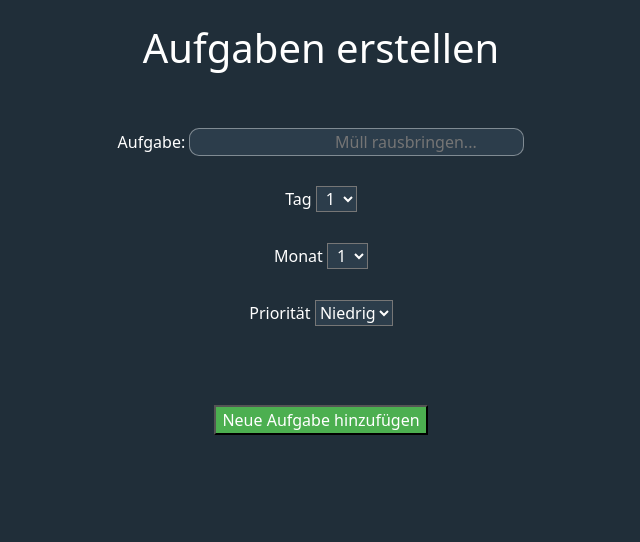
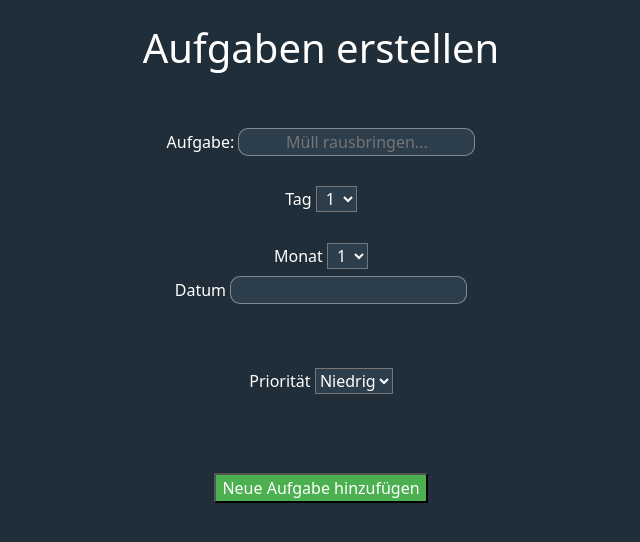
Before and after one commit to LeonardK2020/Klausurersatzleistung, a Flask app: page /Aufgaben in a window 1280 px wide. Shown: the part 93-635 px from the top of the page, without its empty margins (319-959 px from the left). Run offline with Flask 3, Linux system fonts and the light colour scheme; some libraries are stand-ins or nearby versions.

Commit message:
datepicker in /Aufgaben

```diff
--- a/static/css/Aufgaben.css
+++ b/static/css/Aufgaben.css
@@ -29,7 +29,7 @@ input{
     border: 1px solid rgba(255, 255, 255,0.4);
     border-radius: 10px;
     flex:1 ;
-    padding-left: 100px;
+
     font-size: 24px ;
 }
 
@@ -37,3 +37,8 @@ input{
     position: absolute;
 
 }
+
+#datepicker{
+color:black;
+
+}
--- a/templates/Aufgaben.html
+++ b/templates/Aufgaben.html
@@ -5,6 +5,20 @@
         <link href="https://cdn.jsdelivr.net/npm/bootstrap@5.3.0-alpha1/dist/css/bootstrap.min.css" rel="stylesheet" integrity="sha384-GLhlTQ8iRABdZLl6O3oVMWSktQOp6b7In1Zl3/Jr59b6EGGoI1aFkw7cmDA6j6gD" crossorigin="anonymous">
         <link rel="stylesheet" href="https://cdn.jsdelivr.net/npm/bootstrap-icons@1.10.3/font/bootstrap-icons.css">
         <title>Aufgabe hinzufügen</title>
+
+        <meta charset="utf-8">
+        <meta name="viewport" content="width=device-width, initial-scale=1">
+        <link rel="stylesheet" href="//code.jquery.com/ui/1.13.2/themes/base/jquery-ui.css">
+        <link rel="stylesheet" href="/resources/demos/style.css">
+        <script src="https://code.jquery.com/jquery-3.6.0.js"></script>
+        <script src="https://code.jquery.com/ui/1.13.2/jquery-ui.js"></script>
+        <script>
+        $( function() {
+          $( "#datepicker" ).datepicker();
+        } );
+        </script>
+
+
     </Head>
     <body id="body1"class="container shadow-lg" onLoad="uhrzeit();">
         <nav class="navbar sticky-top navbar-expand-lg" style="background-color: #5B6EC5;color: white">
@@ -50,6 +64,8 @@
                 <option value="{{ monat }}">{{ monat }}</option>
                 {% endfor %}
             </select>
+
+            <p class="datepicker">Datum <input type="text" id="datepicker" ></p>
             <br>
             <br>
             <label for="priorität">Priorität</label>
@@ -68,6 +84,7 @@
         {% if banner %}
             <a href="/index" class="badge badge-success">Die Aufgabe wurde erfolgreich hinzugefügt! Klicke mich um zurück zur Startseite zu gelangen!</a>
         {% endif %}
+
 
     </body>
 </html>
```
Also changed, not shown: datenbank.db.
